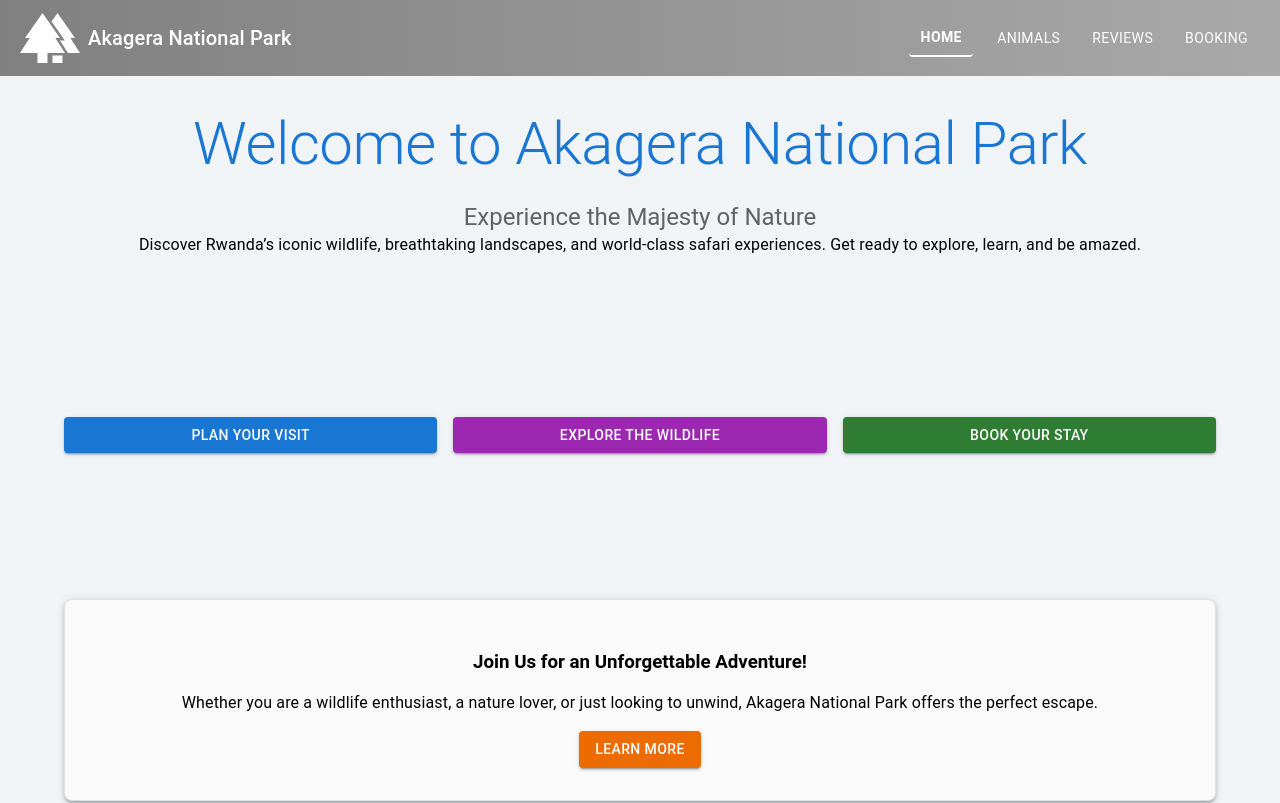
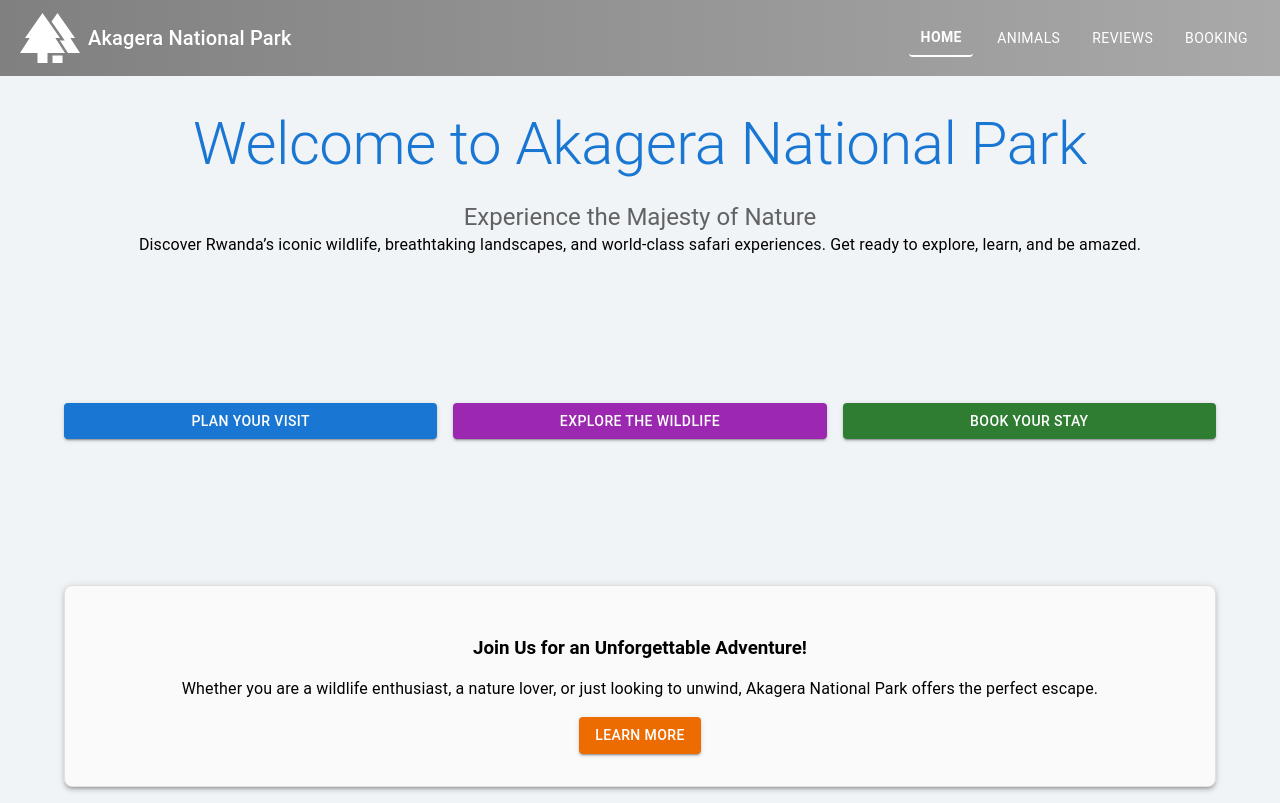
Before and after one commit to habyarimanacaleb/grafter-app, a React (Create React App) app: page / in a window 1280 px wide. Shown: the top 803 px of the page. Built offline with nearby package versions, Linux system fonts and the light colour scheme.

Commit message:
commit this change number two on 20/10/2024

```diff
--- a/src/pages/Home.js
+++ b/src/pages/Home.js
@@ -42,7 +42,7 @@ const Home = () => {
         spacing={2}
         justifyContent="center" // Centers the content horizontally
         alignItems="center" // Centers the content vertically
-        style={{ minHeight: '35vh', marginTop: "30px" }} // Ensures it takes at least 35% of viewport height
+        style={{ minHeight: '35vh', marginTop: "10px" }} // Ensures it takes at least 35% of viewport height
       >
         <Grid item xs={12} sm={6} md={4}>
           <motion.div variants={buttonVariants} whileHover="hover" initial="initial">
```
